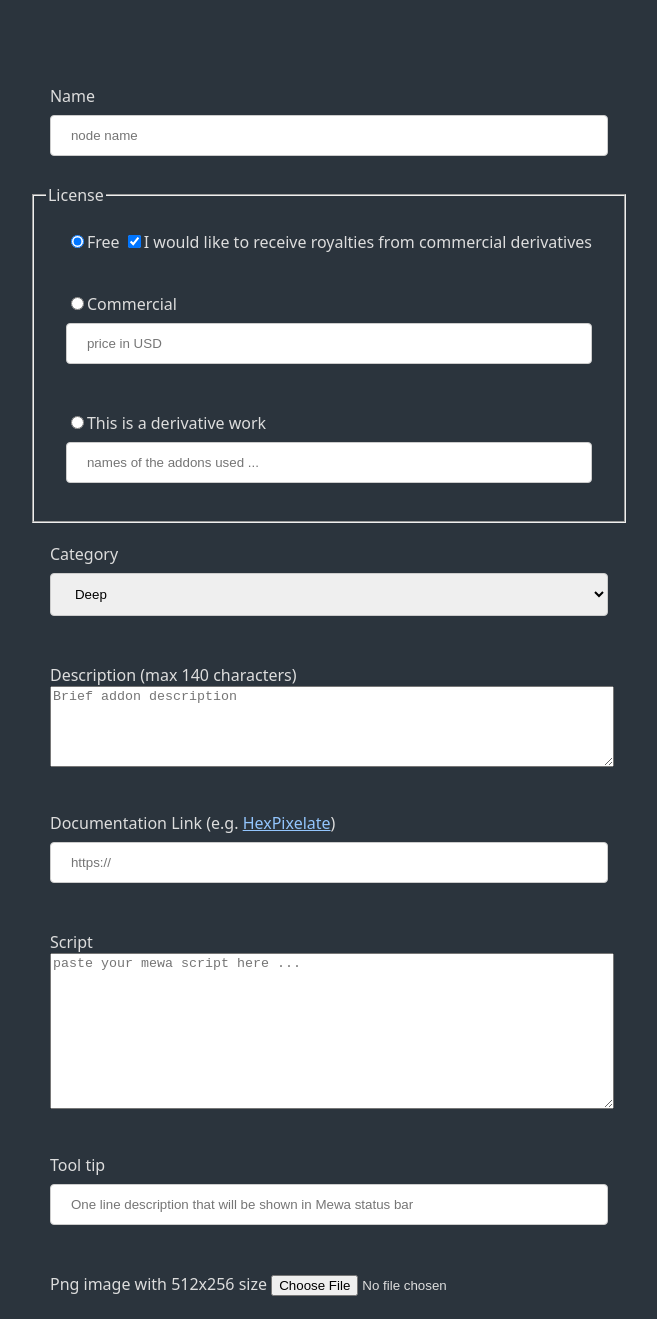
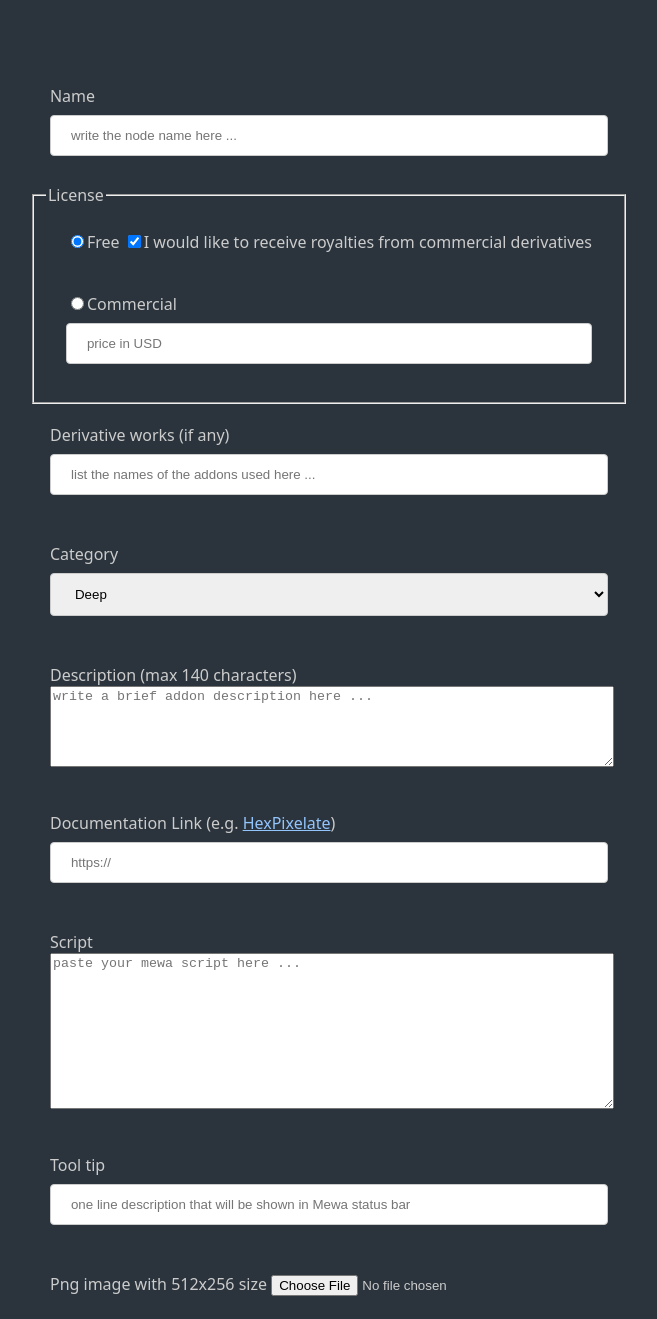
Before and after one commit to Mewatools/mewa-webstore, a website: page newaddon-form.html in a window 1280 px wide. Shown: the part 344-1663 px from the top of the page, without its empty margins (311-968 px from the left). Drawn offline with Linux system fonts and the light colour scheme.

Commit message:
Color adjustments and new-addon-form improvements

```diff
--- a/js/codearea.js
+++ b/js/codearea.js
@@ -25,7 +25,7 @@ window.addEventListener("DOMContentLoaded", function () {
   // color strings
   textarea.innerHTML = textarea.innerHTML.replace(
         new RegExp(/"([^"]+)"/g, 'gi'),
-        '<b style="color:#AEB6BF">$&</b>');
+        '<b style="color:#A7D0AF">$&</b>');
 
 
 })
--- a/newaddon-form.html
+++ b/newaddon-form.html
@@ -47,7 +47,7 @@
 
 	<div class="form-row">
 	<label for="node_name">Name</label>
-	<input type="text" id="node_name" name="node_name" value="" required="" placeholder="node name">
+	<input type="text" id="node_name" name="node_name" value="" required="" placeholder="write the node name here ...">
 	</div>
 
 
@@ -61,13 +61,15 @@
     <div class="form-row"><input type="radio" id="comercial_license" name="license" value="comercial_license" ><label for="comercial_license">Commercial</label>
 	<input type="text" id="price" name="price" value="" required="" placeholder="price in USD">
 	</div>
-	<div class="form-row"><input type="radio" id="ccbysa" name="license" value="ccbysa" ><label for="ccbysa">This is a derivative work</label>
-	<input type="text" id="original_work1" name="original_work1" value="" required="" placeholder="names of the addons used ...">
-	</div>
+
 
 	</fieldset>
 
 
+	<div class="form-row">
+	<label for="derivative_work1">Derivative works (if any)</label>
+	<input type="text" id="derivative_work1" name="derivative_work1" value="" required="" placeholder="list the names of the addons used here ...">
+	</div>
 
 
 	<div class="form-row">
@@ -95,7 +97,7 @@
 
        <div class="form-row">
         <label for="description">Description (max 140 characters)</label>
-        <textarea id="description" name="description" style="width: 100%;" rows="5" required="" placeholder="Brief addon description"></textarea>
+        <textarea id="description" name="description" style="width: 100%;" rows="5" required="" placeholder="write a brief addon description here ..."></textarea>
 	 </div>
 
 	  <div class="form-row">
@@ -110,7 +112,7 @@
 
 	<div class="form-row">
 		<label for="tooltip">Tool tip</label>
-	<input type="text" id="tooltip" name="tooltip" value="" required="" placeholder="One line description that will be shown in Mewa status bar">
+	<input type="text" id="tooltip" name="tooltip" value="" required="" placeholder="one line description that will be shown in Mewa status bar">
 	 </div>
 
 	<div class="form-row">
```
Also changed, not shown: style/tools.css.
